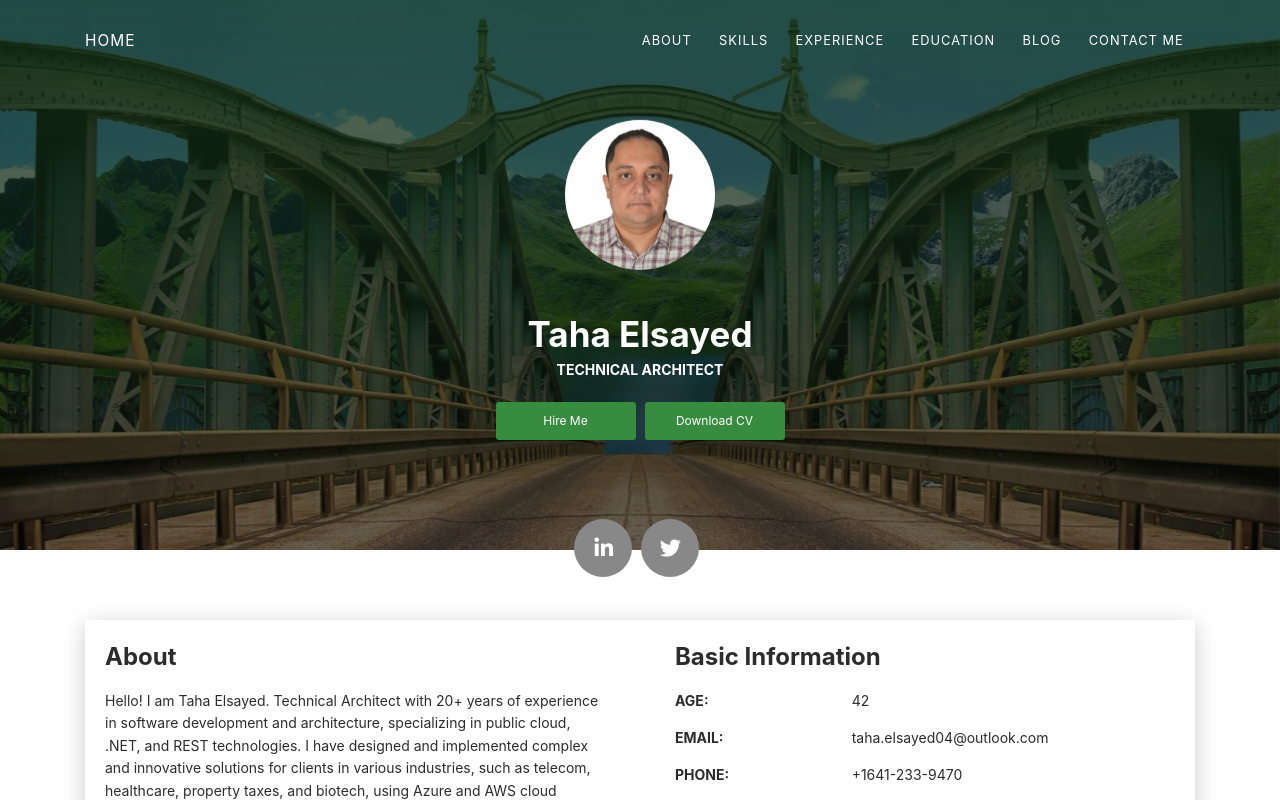
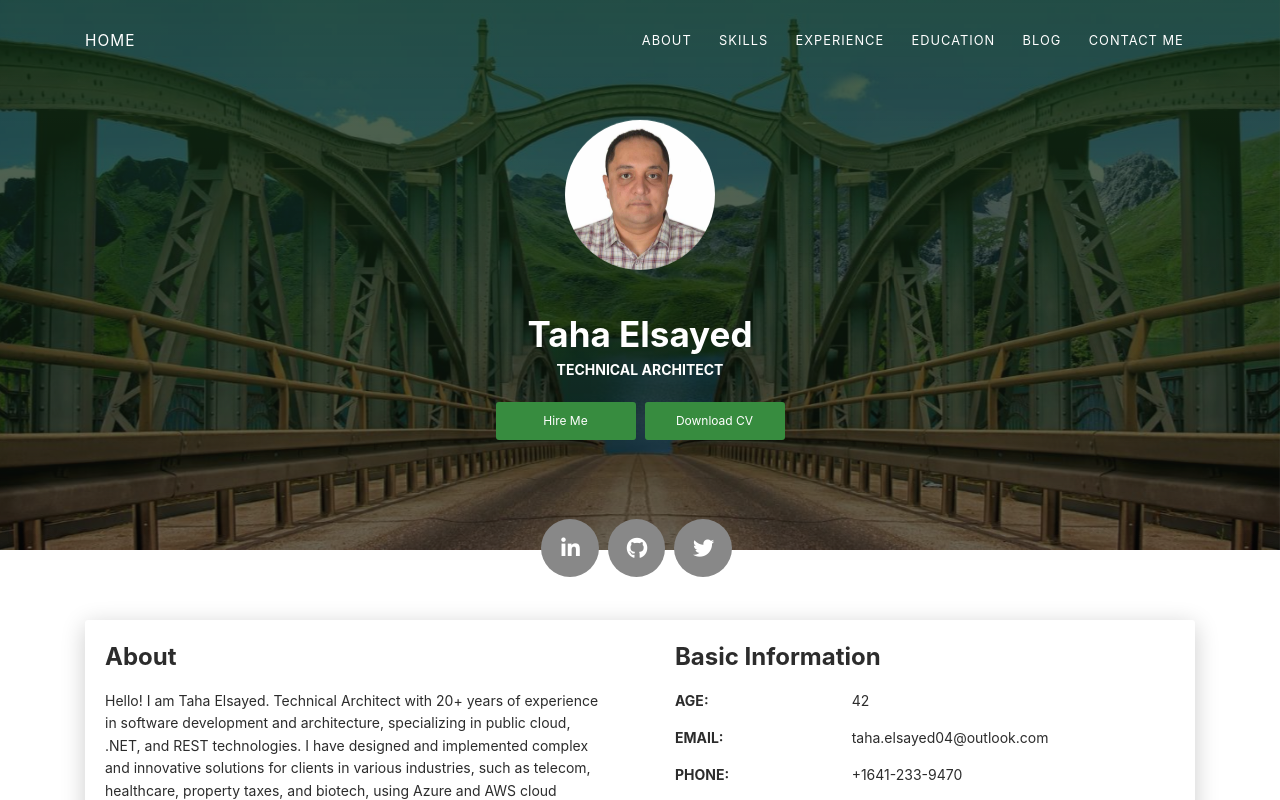
Before and after one commit to tahazayed/cs516de-project, a React (Create React App) app: page / in a window 1280 px wide. Shown: the top 800 px of the page. Built offline with nearby package versions, Linux system fonts and the light colour scheme.

Commit message:
Add github

```diff
--- a/src/components/Footer.js
+++ b/src/components/Footer.js
@@ -7,11 +7,17 @@ function Footer() {
           <a className="cc-linkedin btn btn-link" href="https://www.linkedin.com/in/tahaelsayed04/" target="_blank" rel="noreferrer tooltip">
             <i className="fa fa-linkedin fa-2x" aria-hidden="true"></i>
           </a>
+          <a className="cc-github btn btn-link" href="https://github.com/tahazayed" target="_blank" rel="noreferrer tooltip">
+            <i className="fa fa-github fa-2x" aria-hidden="true"></i>
+          </a>
           <a className="cc-twitter btn btn-link" href="https://x.com/tahaamin" target="_blank" rel="noreferrer tooltip">
             <i className="fa fa-twitter fa-2x" aria-hidden="true"></i>
           </a>
         </div>
         <div className="h4 title text-center">Taha Elsayed</div>
+        <div class="text-center text-muted">
+        <p>&copy; Creative CV. All rights reserved.<br/>Design - <a class="credit" href="https://templateflip.com" target="_blank">TemplateFlip</a></p>
+      </div>
       </footer>
   );
 }
--- a/src/components/Intro.js
+++ b/src/components/Intro.js
@@ -20,6 +20,9 @@ function Intro() {
             <i className="fa fa-linkedin">
               </i>
               </a>
+              <a className="btn btn-default btn-round btn-lg btn-icon" href="https://github.com/tahazayed" rel="noreferrer tooltip" title="Follow me on GitHub" target="_blank">
+               <i className="fa fa-github"></i>
+              </a>
               <a className="btn btn-default btn-round btn-lg btn-icon" href="https://x.com/tahaamin" rel="noreferrer tooltip" title="Follow me on Twitter" target="_blank">
                 <i className="fa fa-twitter">
               </i>
```
Also changed, not shown: public/robots.txt, 1 other file (tests, documents, lock files or other folders).
